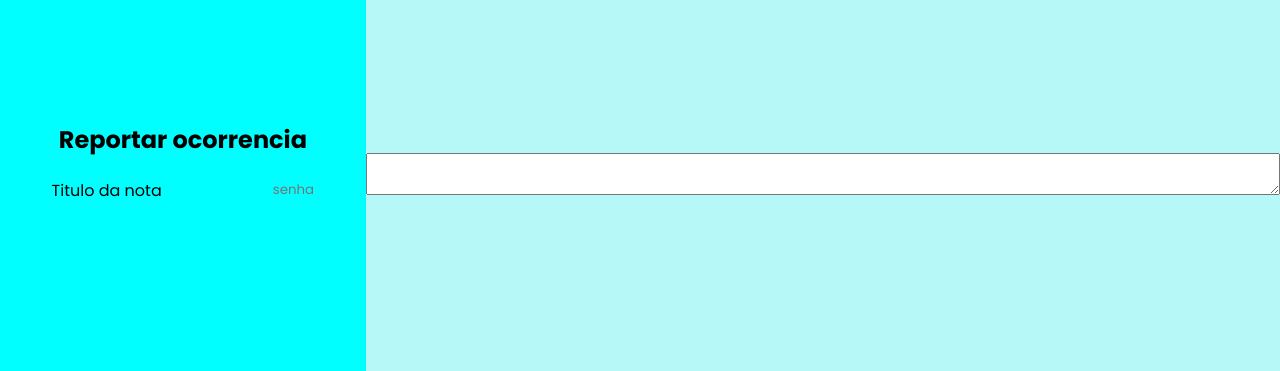
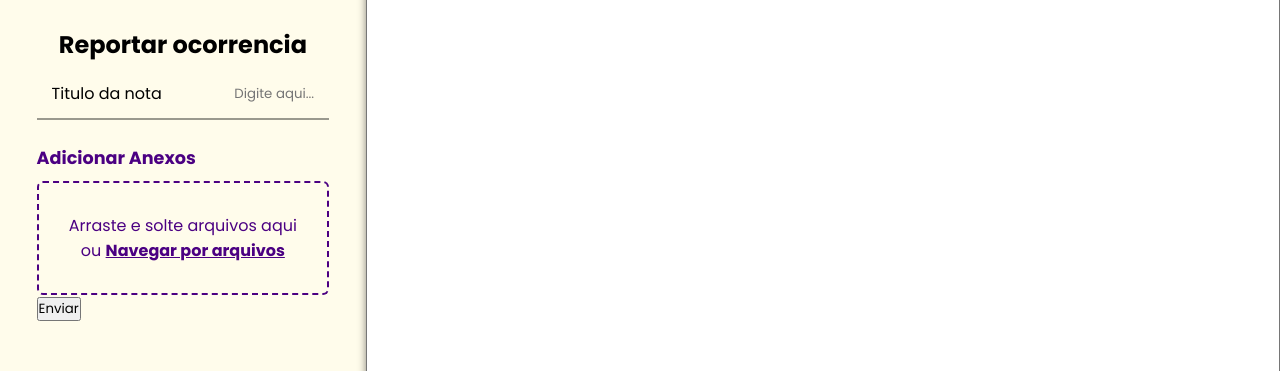
Before and after one commit to gabrielrosabr12/login_app, an Angular app: page /report_occurrence in a window 1280 px wide. Shown: the part 249-620 px from the top of the page. Built offline with nearby package versions, Linux system fonts and the light colour scheme.

Commit message:
fix: Includes attachments,title and body ocorrency report

```diff
--- /dev/null
+++ b/src/app/components/report_ocorrency/default-report-ocorrency/default-report-ocorrency.css
@@ -0,0 +1,145 @@
+/* Container principal da sidebar creme */
+.report-form-container {
+  padding: 20px;
+  background-color: #f6efe1; /* Mesma cor creme do layout */
+  height: 100%;
+}
+
+.form-title {
+  margin-top: 0;
+  font-size: 1.5rem;
+  font-weight: bold;
+}
+
+/* Estilização padrão dos inputs e label (Títulos) */
+.input-wrapper label {
+  display: block;
+  font-weight: bold;
+  margin-bottom: 5px;
+  color: #333;
+}
+
+.input-wrapper .input-content input[type="text"],
+.textarea-field .input-content textarea {
+  width: 100%;
+  padding: 10px;
+  border: 1px solid #c0c0c0;
+  border-radius: 4px;
+  background-color: #fff;
+  font-size: 1rem;
+}
+
+/* Área do Componente de Anexos */
+.attachment-component-wrapper {
+  margin-top: 25px;
+}
+
+.attachment-component-wrapper .component-label {
+  margin-bottom: 10px;
+  font-size: 1.1rem;
+  color: #4b0082; /* Roxo para destacar */
+}
+
+/* A ZONA DE DROP VISUAL */
+.drop-zone-container {
+  border: 2px dashed #4b0082; /* Borda tracejada roxa */
+  border-radius: 6px;
+  background-color: transparent;
+  padding: 30px;
+  text-align: center;
+  cursor: pointer;
+  transition: background-color 0.2s ease, border-color 0.2s ease;
+}
+
+.drop-zone-container:hover {
+  background-color: #e6e0f3; /* Leve fundo roxo no hover */
+  border-color: #55018a;
+}
+
+.drop-zone-content .icon-cloud-upload {
+  font-size: 2.5rem; /* Ajuste conforme seu pacote de ícones */
+  color: #4b0082;
+  margin-bottom: 10px;
+}
+
+.drop-zone-content p {
+  margin: 0;
+  color: #4b0082;
+  font-size: 1rem;
+}
+
+.drop-zone-content p span.browse-link {
+  text-decoration: underline;
+  font-weight: bold;
+}
+
+/* LISTA DE ARQUIVOS */
+.file-list-container {
+  margin-top: 15px;
+  background: #fff;
+  border-radius: 4px;
+  padding: 10px;
+}
+
+.file-item {
+  display: flex;
+  align-items: center;
+  padding: 8px 0;
+  border-bottom: 1px solid #f0f0f0;
+}
+
+.file-item:last-child {
+  border-bottom: none;
+}
+
+.file-icon-type {
+  font-size: 1.5rem;
+  color: #4b0082;
+  margin-right: 15px;
+}
+
+.file-info {
+  flex-grow: 1;
+}
+
+.file-name {
+  display: block;
+  font-weight: bold;
+  color: #333;
+}
+
+.file-size {
+  display: block;
+  font-size: 0.8rem;
+  color: #666;
+}
+
+.remove-file-btn {
+  background: none;
+  border: none;
+  color: #ff4d4f; /* Cor de erro/remover */
+  font-size: 1.2rem;
+  cursor: pointer;
+  padding: 5px;
+}
+
+/* BOTÃO DE AÇÃO PRINCIPAL */
+.main-action-btn {
+  display: block;
+  width: 100%;
+  margin-top: 30px;
+  padding: 15px;
+  border: none;
+  border-radius: 4px;
+  background-color: #4b0082; /* Roxo principal */
+  color: #fff;
+  font-size: 1rem;
+  font-weight: bold;
+  cursor: pointer;
+  box-shadow: 0 2px 4px rgba(0,0,0,0.1);
+  transition: background-color 0.2s ease;
+}
+
+.main-action-btn:hover {
+  background-color: #5d02a0;
+}
--- /dev/null
+++ b/src/app/components/report_ocorrency/default-report-ocorrency/default-report-ocorrency.html
@@ -0,0 +1,44 @@
+<div class="attachment-component-wrapper">
+    <h4 class="component-label">Adicionar Anexos</h4>
+
+    <div class="drop-zone-container" (click)="fileInput.click()">
+      <div class="drop-zone-content">
+        <i class="icon-cloud-upload"></i> <p>Arraste e solte arquivos aqui ou <span class="browse-link">Navegar por arquivos</span></p>
+      </div>
+
+      <input
+        type="file"
+        multiple
+        #fileInput
+        (change)="onFilesSelected($event)"
+        style="display: none;"
+      />
+    </div>
+    @if (selectedFiles.length > 0) {
+    <div class="file-list-container">
+      @for (item of selectedFiles; track $index) {
+      <div class="file-item">
+
+        <div class="file-icon-type">
+          @if(item.type === 'application/pdf'){
+          <i class="icon-file-pdf"></i>
+          }
+          @if (item.type.startsWith('image/')){
+            <i class="icon-file-image"></i>
+          }
+
+        </div>
+
+        <div class="file-info">
+          <span class="file-name">{{ item.name }}</span>
+          <span class="file-size">{{ (item.size / (1024 * 1024)).toFixed(1) }} MB</span>
+        </div>
+
+        <button type="button" class="remove-file-btn" (click)="removeFile($index)">
+          <i class="icon-close"></i>
+          X
+        </button>
+
+      </div>
+      }
+    </div>}
--- /dev/null
+++ b/src/app/components/report_ocorrency/default-report-ocorrency/default-report-ocorrency.ts
@@ -0,0 +1,88 @@
+import { Component, EventEmitter, Output } from '@angular/core';
+
+interface noteDto{
+  title:string,
+  body: string
+
+}
+
+
+@Component({
+  selector: 'app-default-report-ocorrency',
+  imports: [],
+  templateUrl: './default-report-ocorrency.html',
+  styleUrl: './default-report-ocorrency.css',
+})
+export class DefaultReportOcorrency {
+  @Output() label!:string;
+  @Output() inputId!:string;
+  @Output() filesChange = new EventEmitter<File[]>();
+
+  // Variáveis para os campos de texto (você pode usar formControl/formGroup se preferir)
+  tituloNota: string = '';
+  descricaoDetalhada: string = '';
+
+  // Array que vai guardar os arquivos selecionados na interface
+  selectedFiles: File[] = [];
+
+  /**
+   * Método disparado quando o usuário seleciona arquivos no input oculto
+   */
+  onFilesSelected(event: any): void {
+    const files: FileList = event.target.files;
+
+    if (files) {
+      for (let i = 0; i < files.length; i++) {
+        // Adiciona cada arquivo selecionado ao nosso array
+        this.selectedFiles.push(files[i]);
+
+      }
+    }
+    this.filesChange.emit(this.selectedFiles);
+    // Limpa o valor do input nativo.
+    // Isso é importante para permitir que o usuário adicione o mesmo arquivo duas vezes
+    // ou selecione mais arquivos em sequência sem bugar o evento (change).
+    event.target.value = '';
+  }
+
+  /**
+   * Método disparado ao clicar no "X" da lista de arquivos
+   */
+  removeFile(index: number): void {
+    // Remove 1 elemento do array na posição (index)
+    this.selectedFiles.splice(index, 1);
+    this.filesChange.emit(this.selectedFiles)
+  }
+
+  /**
+   * Método disparado ao clicar no botão "REGISTRAR OCORRÊNCIA"
+   */
+  @Output() onSubmit(): void {
+    // Para enviar arquivos + texto, não podemos usar um JSON simples.
+    // Precisamos montar um FormData.
+    const formData = new FormData();
+    const dtoNota:noteDto = {
+      title:this.tituloNota,
+      body:this.descricaoDetalhada
+    }
+
+    // 1. Adicionando os campos de texto
+    formData.append('noteDto', new Blob([JSON.stringify(dtoNota)], { type: 'application/json' }));
+
+    // 2. Adicionando os arquivos
+    // O nome 'anexos' aqui DEVE ser exatamente o mesmo nome do parâmetro
+    // @RequestParam("anexos") MultipartFile[] anexos lá no seu Controller do Spring Boot
+    this.selectedFiles.forEach((file) => {
+      formData.append('files', file);
+    });
+
+    // Aqui você chamaria o seu Service do Angular para fazer o POST HTTP
+    console.log('Iniciando envio para a API...');
+
+    // Exemplo de como seria a chamada:
+    // this.ocorrenciaService.salvarOcorrencia(formData).subscribe({
+    //   next: (response) => console.log('Salvo com sucesso!', response),
+    //   error: (err) => console.error('Erro ao salvar', err)
+    // });
+  }
+}
--- a/src/app/components/report_ocorrency/form/form.css
+++ b/src/app/components/report_ocorrency/form/form.css
@@ -10,21 +10,24 @@
   height: 50px;
   width:100%;
   white-space: nowrap;      /* Proíbe o texto de quebrar para a linha de baixo */
+  border-bottom: 2px solid rgba(0, 0, 0, 0.397);
   .input-content{
     width: 100%;
     border-radius: 8px;
     display:flex;
     height: 100%;
 
+
     input{
       border: none;
       width: 100%;
-      color:white;
+      color:rgb(0, 0, 0);
       background-color: transparent;
       outline: none;
       text-align: end;
 
 
+
     }
   }
 }
--- a/src/app/components/report_ocorrency/form/form.html
+++ b/src/app/components/report_ocorrency/form/form.html
@@ -5,6 +5,7 @@
     [type]="type"
     [placeholder]="placeholder"
     [value]="value"
+    (input)="onInput($event)"
     >
   </div>
 
--- a/src/app/components/report_ocorrency/form/form.ts
+++ b/src/app/components/report_ocorrency/form/form.ts
@@ -1,4 +1,4 @@
-import { Component, Input } from '@angular/core';
+import { Component, EventEmitter, Input, Output } from '@angular/core';
 
 @Component({
   selector: 'app-form',
@@ -12,4 +12,12 @@ export class Form {
   @Input() type!:string;
   value:string = "";
   @Input() placeholder!:string;
+
+  @Output() valueChange = new EventEmitter<string>();
+
+  onInput(event:Event){
+    const input = event.target as HTMLInputElement;
+    this.value =input.value;
+    this.valueChange.emit(this.value);
+  }
 }
--- a/src/app/pages/report-occurrence/report-occurrence.css
+++ b/src/app/pages/report-occurrence/report-occurrence.css
@@ -18,8 +18,10 @@ main{
 
   .form-section{
     gap:8px;
-    background-color: aqua;
+    background-color: rgb(255, 252, 235);
     flex: 0.4;
+
+    overflow:auto; /* Trava a rolagem da página inteira */
     form{
       width: 80%;
     }
@@ -29,8 +31,17 @@ main{
     flex: 1;
     height: 100%;
     width: 100%;
-    box-shadow: 10px 10px 8px #000000;
+    box-shadow: 0px 0px 8px #0000007a ;
     align-items: initial;
+
+    textarea{
+      padding: 40px;
+      height: 100%;
+      text-align: center;
+      align-content: center;
+      font-size: 16px;
+      outline: none;
+    }
 
 
   }
--- a/src/app/pages/report-occurrence/report-occurrence.html
+++ b/src/app/pages/report-occurrence/report-occurrence.html
@@ -1,18 +1,18 @@
+
 <app-header></app-header>
 <main>
   <section class="form-section">
     <h2>Reportar ocorrencia</h2>
-    <form>
-      <app-form label="Titulo da nota"
-      placeholder="senha"></app-form>
+    <form (submit)="onSubmit($event)">
+      <app-form label="Titulo da nota" placeholder="Digite aqui..."
+      [formGroup]="reportForm" (valueChange)="title = $event"></app-form>
+      <app-default-report-ocorrency [formGroup]="reportForm" (filesChange)="onFilesChange($event)"></app-default-report-ocorrency>
 
-
-
-
+      <button type="submit">Enviar</button>
     </form>
   </section>
-    <section class="input-section">
-      <textarea type="text" [formControl]="textInput"></textarea>
+
+  <section class="input-section">
+    <textarea type="text" [formGroup]="reportForm" [value]="description" (input)="description = $any($event.target).value"></textarea>
   </section>
-
 </main>
--- a/src/app/pages/report-occurrence/report-occurrence.ts
+++ b/src/app/pages/report-occurrence/report-occurrence.ts
@@ -1,18 +1,36 @@
 import { Component } from '@angular/core';
 import { Header } from "../../components/header/header";
-import { FormControl, ReactiveFormsModule } from '@angular/forms';
+import { FormControl, FormGroup,ReactiveFormsModule } from '@angular/forms';
 import { Form } from "../../components/report_ocorrency/form/form";
+import { DefaultReportOcorrency } from "../../components/report_ocorrency/default-report-ocorrency/default-report-ocorrency";
 
 @Component({
   selector: 'app-report-occurrence',
-  imports: [Header, ReactiveFormsModule, Form],
+  imports: [Header, ReactiveFormsModule, Form, DefaultReportOcorrency],
   templateUrl: './report-occurrence.html',
   styleUrl: './report-occurrence.css',
 })
 export class ReportOccurrence {
-  textInput = new FormControl('');
+  title = '';
+  description = '';
+  files: File[] = [];
 
-  onPress(){
-    console.log(this.textInput.value)
+  onFilesChange(newFiles: File[]){
+    this.files = newFiles;
+  }
+
+  reportForm = new FormGroup({
+    title: new FormControl(''),
+    body: new FormControl(''),
+    files: new FormControl([])
+  });
+
+  onSubmit(event: Event): void {
+    event.preventDefault();
+    console.log({
+      title: this.title,
+      description: this.description,
+      files: this.files
+    });
   }
 }
```
Also changed, not shown: 1 other file (tests, documents, lock files or other folders).
